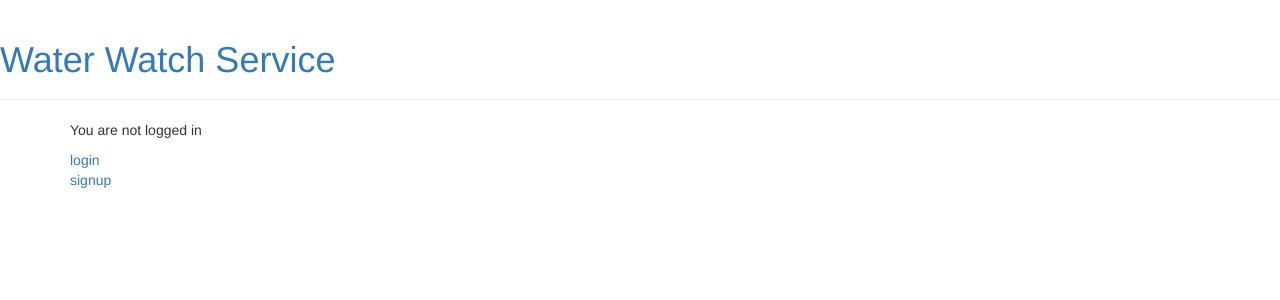
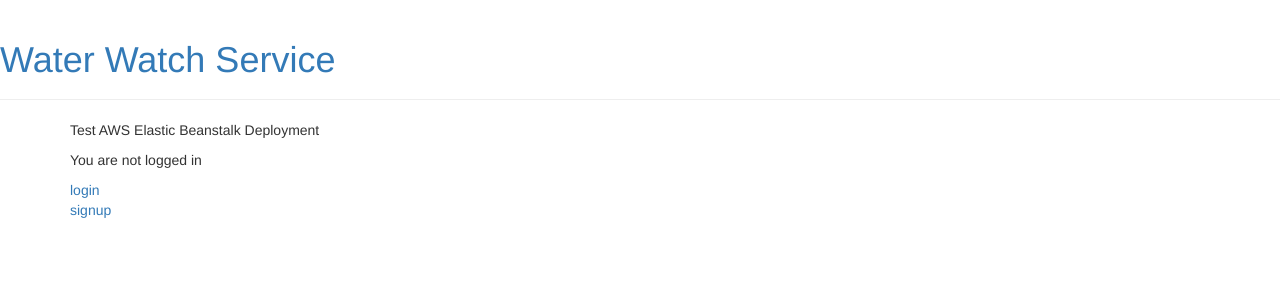
Before and after one commit to epeatfield/cmpe281project, a Django app: page / in a window 1280 px wide. Shown: the top 300 px of the page. Run offline with Django 3.2, Linux system fonts and the light colour scheme; some libraries are stand-ins or nearby versions.

Commit message:
Test commit

```diff
--- a/src/water_watch_project/water_watch_api/templates/index.html
+++ b/src/water_watch_project/water_watch_api/templates/index.html
@@ -7,6 +7,7 @@
   Hi {{ user.username }}!
  <p><a href="{% url 'logout' %}">logout</a></p>
 {% else %}
+<p>Test AWS Elastic Beanstalk Deployment</p>
   <p>You are not logged in</p>
   <a href="{% url 'login' %}">login</a>
 <p><a href="{% url 'signup' %}">signup</a></p>
```
